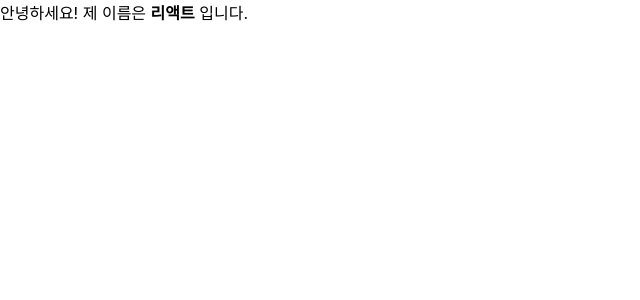
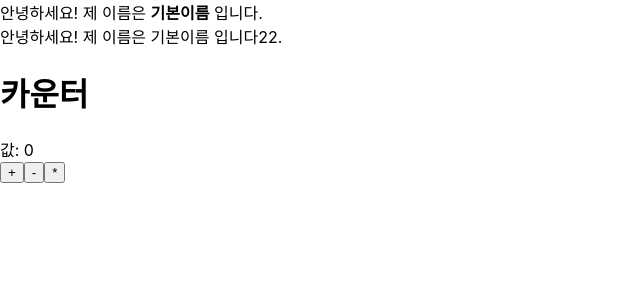
Before and after one commit to newtein80/velopert-tutorial, a React (Create React App) app: page / in a window 1280 px wide. Shown: the top 300 px of the page, without its empty margins (0-640 px from the left). Built offline with nearby package versions, Linux system fonts and the light colour scheme.

Commit message:
velopert-tutorial 03 ing 02

```diff
--- a/src/App.js
+++ b/src/App.js
@@ -1,5 +1,7 @@
 import React, { Component } from 'react';
 import MyName from './MyName';
+import MyNameTwo from './MyNameTwo';
+import Counter from './Counter';
 //import './App.css'
 
 class App extends Component {
@@ -9,7 +11,10 @@
       // 태그 사이에
       >
         {/* 주석은 이렇게 */}
-        <MyName name="리액트" />
+        {/* <MyName name="리액트" /> */}
+        <MyName />
+        <MyNameTwo />
+        <Counter />
       </div>
     );
   }
--- /dev/null
+++ b/src/Counter.js
@@ -0,0 +1,52 @@
+import React, { Component } from 'react';
+
+class Counter extends Component {
+    state = {
+        number: 0
+    }
+
+    handleCombine = () => {
+        this.setState({
+            number: this.state.number * 2
+        });
+    }
+
+    // handleIncrease = () => {
+    //     this.setState({
+    //         number: this.state.number + 1
+    //     });
+    // }
+    handleIncrease = () => {
+        const { number } = this.state;
+        this.setState({
+            number: number + 1
+        });
+    }
+
+    // handleDecrease = () => {
+    //     this.setState({
+    //         number: this.state.number - 1
+    //     });
+    // }
+    handleDecrease = () => {
+        this.setState(
+            ({ number }) => ({
+                number: number - 1
+            })
+        );
+    }
+
+    render() {
+        return (
+            <div>
+                <h1>카운터</h1>
+                <div>값: {this.state.number}</div>
+                <button onClick={this.handleIncrease}>+</button>
+                <button onClick={this.handleDecrease}>-</button>
+                <button onClick={this.handleCombine}>*</button>
+            </div>
+        );
+    }
+}
+
+export default Counter;
--- a/src/MyName.js
+++ b/src/MyName.js
@@ -1,13 +1,21 @@
 import React, { Component } from 'react';
 
 class MyName extends Component {
+    // static defaultProps = {
+    //     name: '기본이름'
+    // }
+
     render() {
-      return (
+        return (
         <div>
-          안녕하세요! 제 이름은 <b>{this.props.name}</b> 입니다.
+            안녕하세요! 제 이름은 <b>{this.props.name}</b> 입니다.
         </div>
-      );
+        );
     }
-  }
+}
 
-  export default MyName;
+MyName.defaultProps = {
+    name: '기본이름'
+};
+
+export default MyName;
--- /dev/null
+++ b/src/MyNameTwo.js
@@ -0,0 +1,15 @@
+import React from 'react';
+
+const MyNameTwo = ({ name }) => {
+  return (
+    <div>
+      안녕하세요! 제 이름은 {name} 입니다22.
+    </div>
+  );
+};
+
+MyNameTwo.defaultProps = {
+    name: '기본이름'
+};
+
+export default MyNameTwo;
```
Also changed, not shown: 1 other file (tests, documents, lock files or other folders).
